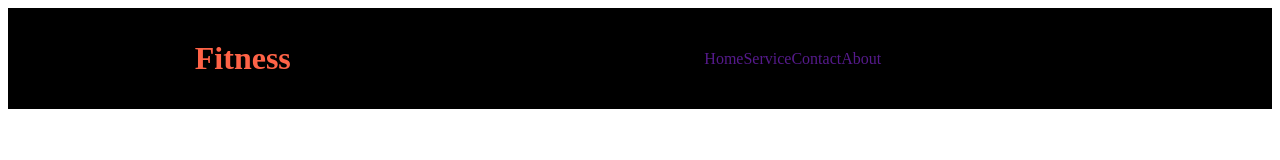
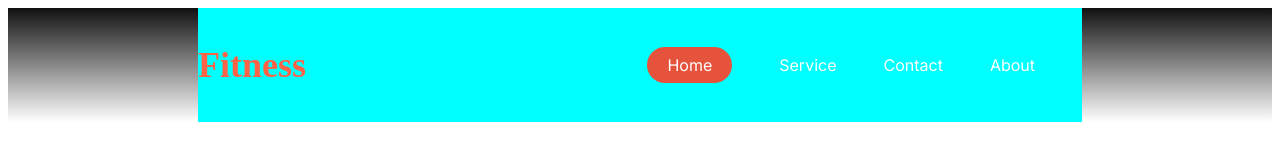
Before and after one commit to hossainpiash2221/ph-assignment2, a plain HTML site: page index.html in a window 1280 px wide. Drawn offline with Linux system fonts and the light colour scheme.

Commit message:
Complete navbar

```diff
--- a/index.html
+++ b/index.html
@@ -10,16 +10,18 @@
 
 <body>
     <header>
+        <section class="banner">
             <div class="navbar">
                 <p class="logo"> Fitness</p>
                 <ul class="nav-container">
-               <li class="nav-item"><a href="" class="nav-link">Home</a></li>
+                    <li class="nav-item-home"><a href="" class="nav-link">Home</a></li>
                     <li class="nav-item"><a href="" class="nav-link">Service</a></li>
                     <li class="nav-item"><a href="" class="nav-link">Contact</a></li>
                     <li class="nav-item"><a href="" class="nav-link">About</a></li>
 
                 </ul>
             </div>
+        </section>
 
     </header>
     <main>
--- a/styles/style.css
+++ b/styles/style.css
@@ -1,46 +1,71 @@
 @import url('https://fonts.googleapis.com/css2?family=Inter:wght@100..900&display=swap');
-:root{
+
+:root {
     --font: Inter;
-    --primary-color:rgb(0, 0, 0);
-    --logo-color:tomato;
+    --primary-color: rgb(0, 0, 0);
+    --logo-color: tomato;
 
 }
 
-h1{
+h1 {
     font-family: var(--font);
     color: var(--primary-color);
 }
 
-.logo{
-    color:var(--logo-color);
+.logo {
+    color: var(--logo-color);
     font-size: 2rem;
     font-weight: 800;
+    font-size: 36px;
 }
 
-.nav-container{
+.nav-container {
     display: flex;
+    align-items: center;
+
 
 }
-.nav-item{
+
+.nav-item,
+.nav-item-home {
     list-style: none;
-}
-.nav-link{
-    text-decoration: none;
+    margin-right: 47px;
 }
 
-.navbar{
-    width: 1060px;
+.nav-item-home {
+    border-radius: 46px;
+    padding: 8px 20px 8px 20px;
+    background: rgb(230, 83, 60);
+
+}
+
+.nav-link {
+    text-decoration: none;
+    color: rgb(255, 255, 255);
+    font-family: Inter;
+    font-size: 1rem;
+    font-weight: 400;
+    text-align: left;
+}
+
+.navbar {
+
     display: flex;
-    justify-content:space-around;
+    justify-content: space-between;
     align-items: center;
+
+    margin: 0px auto;
+    background-color: aqua;
+    margin: 0px 190px 0px;
 
 
 
 
 }
 
-header{
+.banner {
 
     background-color: black;
+    background: linear-gradient(180.00deg, rgb(17, 17, 17),rgba(119, 119, 119, 0) 100%);
     margin: 0px;
 }
```
Lines whose indentation alone changed are shown as unchanged.
